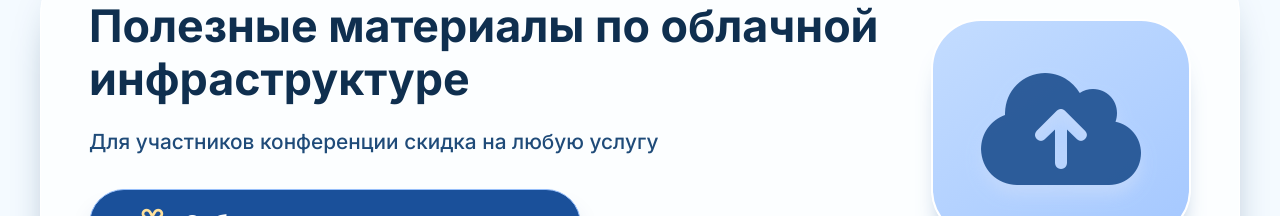
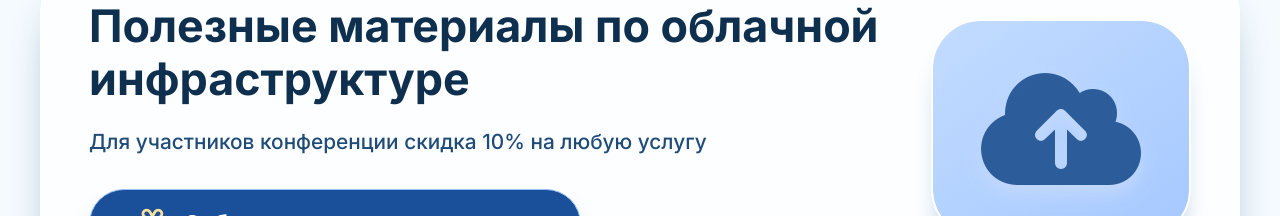
Before and after one commit to projoginalyona-source/PS-promo_conf, a plain HTML site: page index.html in a window 1280 px wide. Shown: the part 155-371 px from the top of the page. Drawn offline with Linux system fonts and the light colour scheme.

Commit message:
Update index.html
Добавила про скидку на HERO экрна

```diff
--- a/index.html
+++ b/index.html
@@ -394,7 +394,7 @@
     <div class="hero">
         <div class="hero-text">
             <h1>Полезные материалы по облачной инфраструктуре</h1>
-            <div class="lead">Для участников конференции скидка на любую услугу</div>
+            <div class="lead">Для участников конференции скидка 10% на любую услугу</div>
             <button class="hero-btn" onclick="alert('Демо: скидка и материалы отправлены')">
                 <i class="fas fa-gift"></i> Забрать скидку и материалы
             </button>
```
